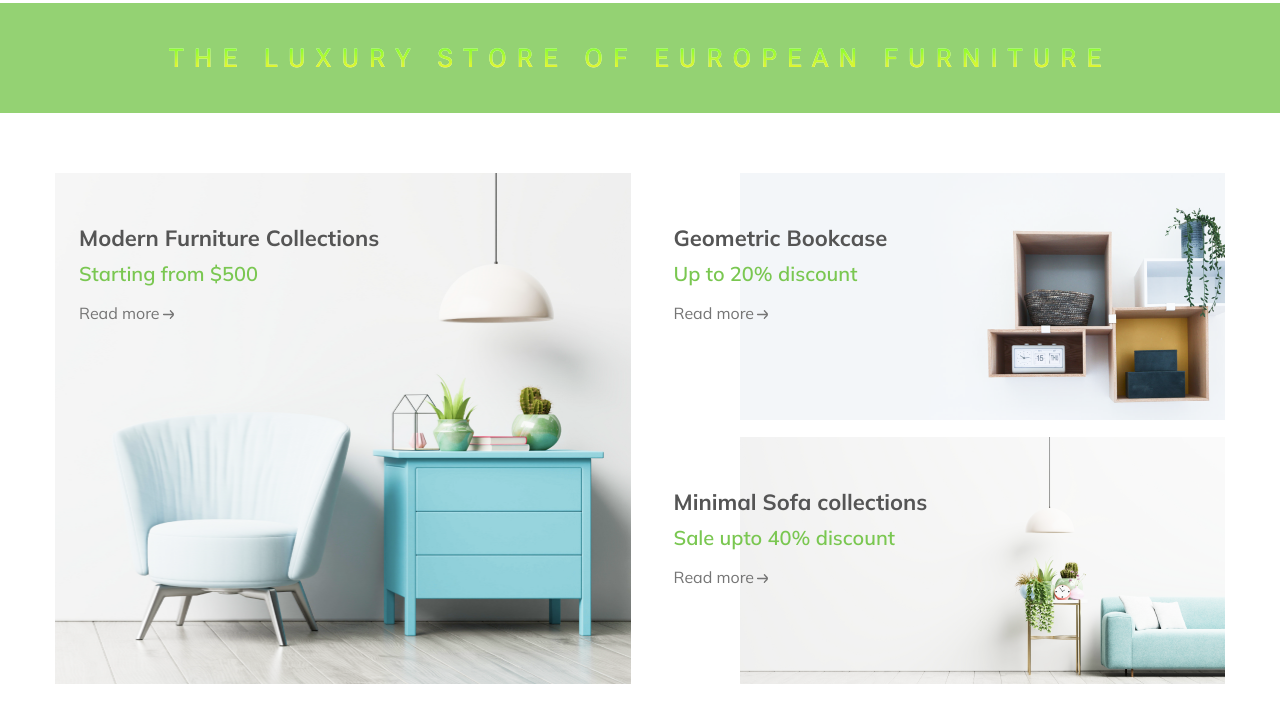
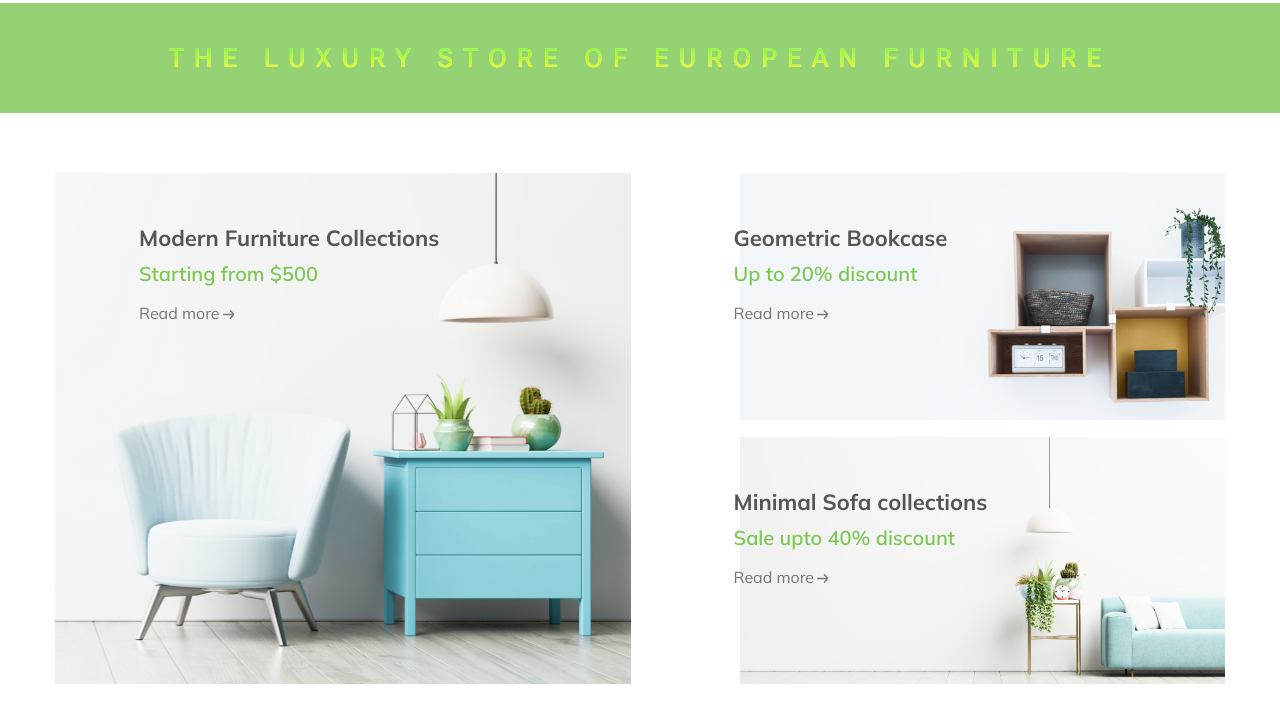
Before and after one commit to elena-savitskaya/homework_maket_grid, a plain HTML site: page index.html in a window 1280 px wide. Shown: the part 86-800 px from the top of the page. Drawn offline with Linux system fonts and the light colour scheme.

Commit message:
changed style

```diff
--- a/styles/style.css
+++ b/styles/style.css
@@ -165,6 +165,10 @@ img {
 
 .section_start_card {
     padding: 52px 0 0 24px;
+}
+
+.section_start_text {
+    padding-left: 60px;
 }
 
 .section_start_title {
```
